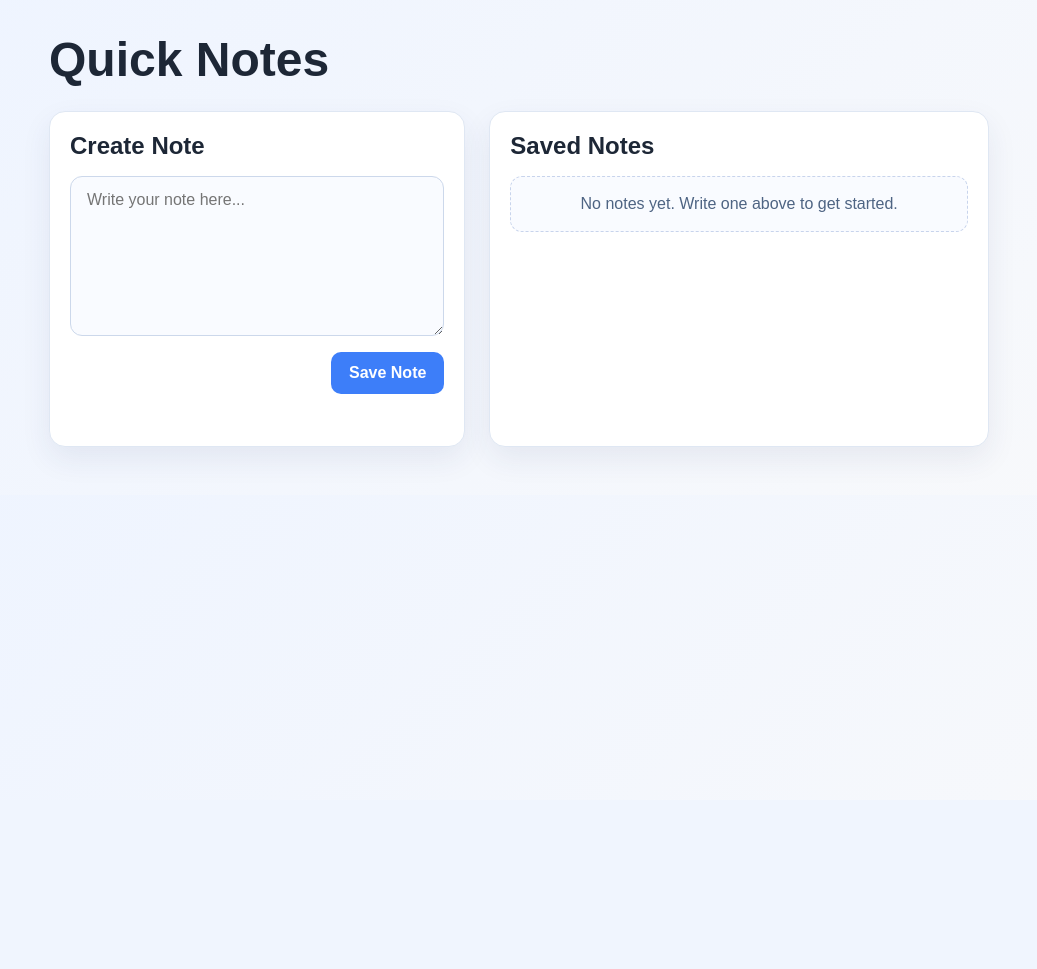
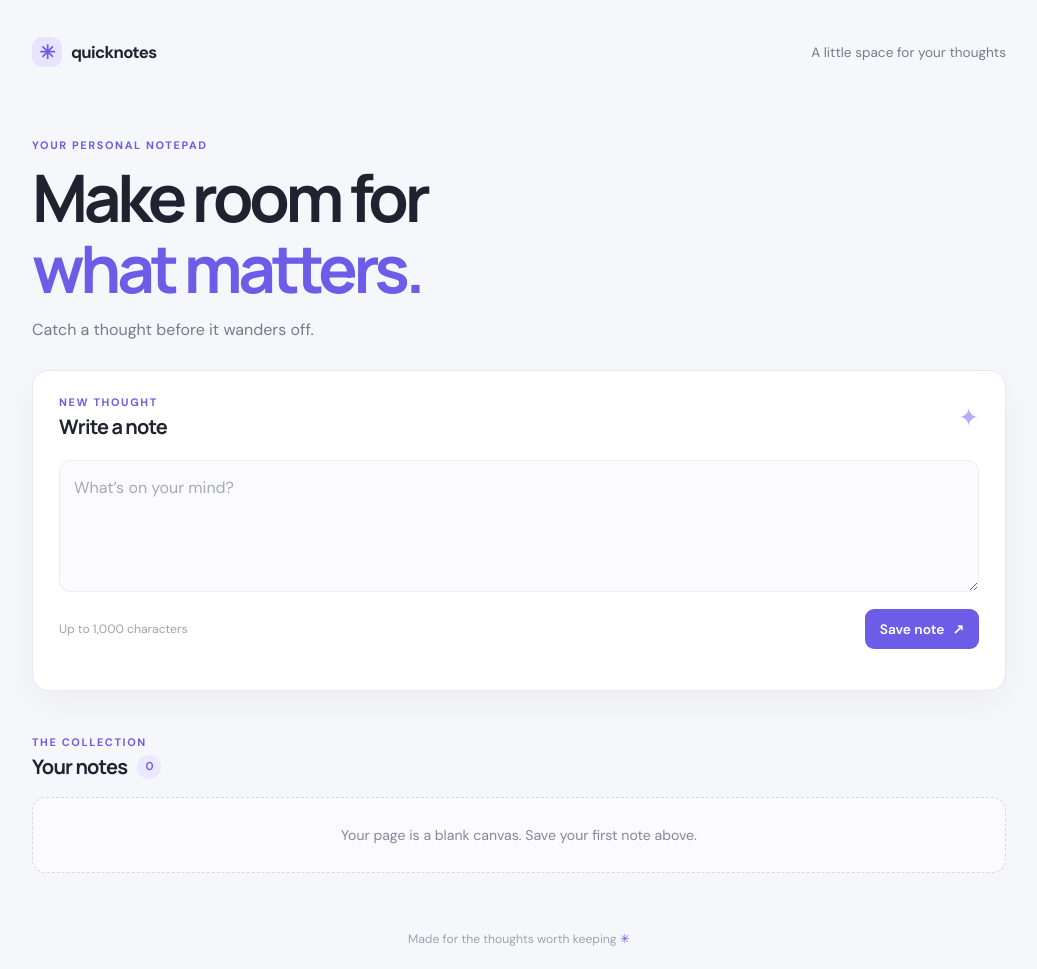
Before and after one commit to ramcharanthuppudu-cell/my-notes-app, a Flask app: page / in a window 1280 px wide. Shown: the whole page, without its empty margins (121-1158 px from the left). Before the commit the page ends 447 px from the top, so only its background shows below. Run offline with Flask 3, Linux system fonts and the light colour scheme; data that the repository does not hold is empty.

Commit message:
Add note editing and deletion, refresh the UI, and configure Render deployment.

```diff
--- a/app.py
+++ b/app.py
@@ -1,13 +1,16 @@
-from flask import Flask, jsonify, render_template, request
+import os
 import sqlite3
 from pathlib import Path
 
+from flask import Flask, jsonify, render_template, request
+
 app = Flask(__name__)
 BASE_DIR = Path(__file__).resolve().parent
-DATABASE = BASE_DIR / "notes.db"
+DATABASE = Path(os.environ.get("DATABASE_PATH", str(BASE_DIR / "notes.db")))
 
 
 def get_db_connection():
+    DATABASE.parent.mkdir(parents=True, exist_ok=True)
     conn = sqlite3.connect(DATABASE)
     conn.row_factory = sqlite3.Row
     return conn
@@ -27,6 +30,14 @@ def init_db():
         conn.commit()
 
 
+def serialize_note(note):
+    return {
+        "id": note["id"],
+        "content": note["content"],
+        "created_at": note["created_at"],
+    }
+
+
 @app.route("/")
 def index():
     return render_template("index.html")
@@ -36,42 +47,61 @@ def index():
 def notes():
     if request.method == "GET":
         with get_db_connection() as conn:
-            notes = conn.execute(
-                "SELECT id, content, created_at FROM notes ORDER BY created_at DESC"
+            saved_notes = conn.execute(
+                "SELECT id, content, created_at FROM notes ORDER BY created_at DESC, id DESC"
             ).fetchall()
-        return jsonify(
-            [{
-                "id": note["id"],
-                "content": note["content"],
-                "created_at": note["created_at"],
-            } for note in notes]
-        )
+        return jsonify([serialize_note(note) for note in saved_notes])
 
     payload = request.get_json(silent=True) or {}
     content = (payload.get("content") or "").strip()
-
     if not content:
         return jsonify({"error": "Note content is required."}), 400
+    if len(content) > 1000:
+        return jsonify({"error": "Notes must be 1000 characters or fewer."}), 400
 
     with get_db_connection() as conn:
-        cursor = conn.execute(
-            "INSERT INTO notes (content) VALUES (?)",
-            (content,),
-        )
+        cursor = conn.execute("INSERT INTO notes (content) VALUES (?)", (content,))
         conn.commit()
-        note_id = cursor.lastrowid
         note = conn.execute(
             "SELECT id, content, created_at FROM notes WHERE id = ?",
-            (note_id,),
+            (cursor.lastrowid,),
         ).fetchone()
+    return jsonify(serialize_note(note)), 201
 
-    return jsonify({
-        "id": note["id"],
-        "content": note["content"],
-        "created_at": note["created_at"],
-    }), 201
+
+@app.route("/api/notes/<int:note_id>", methods=["PUT", "DELETE"])
+def note_detail(note_id):
+    if request.method == "PUT":
+        payload = request.get_json(silent=True) or {}
+        content = (payload.get("content") or "").strip()
+        if not content:
+            return jsonify({"error": "Note content is required."}), 400
+        if len(content) > 1000:
+            return jsonify({"error": "Notes must be 1000 characters or fewer."}), 400
+
+        with get_db_connection() as conn:
+            cursor = conn.execute(
+                "UPDATE notes SET content = ? WHERE id = ?", (content, note_id)
+            )
+            conn.commit()
+            if cursor.rowcount == 0:
+                return jsonify({"error": "Note not found."}), 404
+            note = conn.execute(
+                "SELECT id, content, created_at FROM notes WHERE id = ?", (note_id,)
+            ).fetchone()
+        return jsonify(serialize_note(note))
+
+    with get_db_connection() as conn:
+        cursor = conn.execute("DELETE FROM notes WHERE id = ?", (note_id,))
+        conn.commit()
+    if cursor.rowcount == 0:
+        return jsonify({"error": "Note not found."}), 404
+    return jsonify({"message": "Note deleted."})
+
+
+# Create the table during deployment too, when Gunicorn imports this module.
+init_db()
 
 
 if __name__ == "__main__":
-    init_db()
-    app.run(host="0.0.0.0", port=5000, debug=True)
+    app.run(host="0.0.0.0", port=int(os.environ.get("PORT", "5000")))
--- a/requirements.txt
+++ b/requirements.txt
@@ -1 +1,2 @@
 Flask>=3.0,<4.0
+gunicorn>=22.0,<24.0
--- a/static/script.js
+++ b/static/script.js
@@ -2,65 +2,170 @@ document.addEventListener("DOMContentLoaded", () => {
   const form = document.getElementById("note-form");
   const noteInput = document.getElementById("note-input");
   const notesList = document.getElementById("notes-list");
+  const notesCount = document.getElementById("notes-count");
   const status = document.getElementById("status");
 
+  async function apiRequest(url, options = {}) {
+    const response = await fetch(url, options);
+    const data = await response.json().catch(() => ({}));
+    if (!response.ok) throw new Error(data.error || "Something went wrong. Please try again.");
+    return data;
+  }
+
   async function loadNotes() {
+    notesList.setAttribute("aria-busy", "true");
     try {
-      const response = await fetch("/api/notes");
-      const notes = await response.json();
+      const notes = await apiRequest("/api/notes");
+      renderNotes(notes);
+    } catch (error) {
+      notesList.replaceChildren(makeMessage("Unable to load your notes right now. Please refresh to try again."));
+    } finally {
+      notesList.removeAttribute("aria-busy");
+    }
+  }
 
+  function renderNotes(notes) {
+    notesCount.textContent = notes.length;
     if (!notes.length) {
-        notesList.innerHTML = '<div class="empty-state">No notes yet. Write one above to get started.</div>';
+      notesList.replaceChildren(makeMessage("Your page is a blank canvas. Save your first note above."));
       return;
     }
 
-      notesList.innerHTML = notes
-        .map(
-          (note) => `
-            <article class="note-item">
-              <div class="note-meta">
-                <span>Saved</span>
-                <time>${new Date(note.created_at).toLocaleString()}</time>
-              </div>
-              <p>${escapeHtml(note.content)}</p>
-            </article>
-          `
-        )
-        .join("");
-    } catch (error) {
-      notesList.innerHTML = '<div class="empty-state">Unable to load notes right now.</div>';
+    const fragment = document.createDocumentFragment();
+    notes.forEach((note) => {
+      const article = document.createElement("article");
+      article.className = "note-card";
+      article.dataset.id = note.id;
+
+      const header = document.createElement("div");
+      header.className = "note-card-header";
+      const marker = document.createElement("span");
+      marker.className = "note-marker";
+      marker.textContent = "✳";
+      marker.setAttribute("aria-hidden", "true");
+      const date = document.createElement("time");
+      date.className = "note-date";
+      date.dateTime = note.created_at.replace(" ", "T") + "Z";
+      date.textContent = new Date(`${note.created_at.replace(" ", "T")}Z`).toLocaleString();
+      header.append(marker, date);
+
+      const content = document.createElement("p");
+      content.className = "note-content";
+      content.textContent = note.content;
+
+      const actions = document.createElement("div");
+      actions.className = "note-actions";
+      const editButton = makeActionButton("Edit", "edit-note", "✎");
+      const deleteButton = makeActionButton("Delete", "delete-note", "⌫");
+      actions.append(editButton, deleteButton);
+      article.append(header, content, actions);
+      fragment.append(article);
+    });
+    notesList.replaceChildren(fragment);
   }
+
+  function makeMessage(text) {
+    const message = document.createElement("div");
+    message.className = "empty-state";
+    message.textContent = text;
+    return message;
+  }
+
+  function makeActionButton(label, action, icon) {
+    const button = document.createElement("button");
+    button.type = "button";
+    button.className = "button button-quiet";
+    button.dataset.action = action;
+    button.setAttribute("aria-label", `${label} note`);
+    button.innerHTML = `<span aria-hidden="true">${icon}</span> ${label}`;
+    return button;
   }
 
   form.addEventListener("submit", async (event) => {
     event.preventDefault();
     const content = noteInput.value.trim();
+    if (!content) return setStatus("Please write something before saving.", "error");
 
-    if (!content) {
-      setStatus("Please enter a note before saving.", "error");
+    const submitButton = form.querySelector("button[type='submit']");
+    submitButton.disabled = true;
+    try {
+      await apiRequest("/api/notes", {
+        method: "POST",
+        headers: { "Content-Type": "application/json" },
+        body: JSON.stringify({ content }),
+      });
+      noteInput.value = "";
+      setStatus("Your note is saved. Nice one!", "success");
+      await loadNotes();
+    } catch (error) {
+      setStatus(error.message, "error");
+    } finally {
+      submitButton.disabled = false;
+      noteInput.focus();
+    }
+  });
+
+  notesList.addEventListener("click", async (event) => {
+    const button = event.target.closest("button[data-action]");
+    if (!button) return;
+    const card = button.closest(".note-card");
+    const noteId = card.dataset.id;
+
+    if (button.dataset.action === "edit-note") {
+      const content = card.querySelector(".note-content");
+      if (content) {
+        const editor = document.createElement("textarea");
+        editor.className = "note-editor";
+        editor.maxLength = 1000;
+        editor.value = content.textContent;
+        editor.setAttribute("aria-label", "Edit note");
+        content.replaceWith(editor);
+        button.dataset.action = "save-edit";
+        button.innerHTML = "<span aria-hidden=\"true\">✓</span> Save";
+        button.setAttribute("aria-label", "Save edited note");
+        const cancel = makeActionButton("Cancel", "cancel-edit", "×");
+        button.after(cancel);
+        editor.focus();
+      }
       return;
     }
 
+    if (button.dataset.action === "cancel-edit") {
+      await loadNotes();
+      return;
+    }
+
+    if (button.dataset.action === "save-edit") {
+      const editor = card.querySelector(".note-editor");
+      const content = editor.value.trim();
+      if (!content) return setStatus("A note cannot be empty.", "error");
+      button.disabled = true;
       try {
-      const response = await fetch("/api/notes", {
-        method: "POST",
-        headers: {
-          "Content-Type": "application/json",
-        },
+        await apiRequest(`/api/notes/${noteId}`, {
+          method: "PUT",
+          headers: { "Content-Type": "application/json" },
           body: JSON.stringify({ content }),
         });
-
-      const data = await response.json();
-
-      if (!response.ok) {
-        throw new Error(data.error || "Unable to save note.");
-      }
-
-      noteInput.value = "";
-      setStatus("Note saved successfully!", "success");
+        setStatus("Note updated.", "success");
         await loadNotes();
       } catch (error) {
         setStatus(error.message, "error");
+        button.disabled = false;
+      }
+      return;
+    }
+
+    if (button.dataset.action === "delete-note") {
+      if (!window.confirm("Delete this note? This can’t be undone.")) return;
+      button.disabled = true;
+      try {
+        await apiRequest(`/api/notes/${noteId}`, { method: "DELETE" });
+        setStatus("Note deleted.", "success");
+        await loadNotes();
+      } catch (error) {
+        setStatus(error.message, "error");
+        button.disabled = false;
+      }
     }
   });
 
@@ -69,14 +174,5 @@ document.addEventListener("DOMContentLoaded", () => {
     status.className = `status ${type}`;
   }
 
-  function escapeHtml(value) {
-    return value
-      .replace(/&/g, "&amp;")
-      .replace(/</g, "&lt;")
-      .replace(/>/g, "&gt;")
-      .replace(/\"/g, "&quot;")
-      .replace(/'/g, "&#039;");
-  }
-
   loadNotes();
 });
--- a/static/style.css
+++ b/static/style.css
@@ -1,146 +1,79 @@
+@import url('https://fonts.googleapis.com/css2?family=DM+Sans:wght@400;500;600;700&family=Manrope:wght@600;700;800&display=swap');
+
+:root {
+  color-scheme: light;
+  --ink: #20232f;
+  --muted: #777b89;
+  --purple: #6d5ce8;
+  --purple-dark: #5545cc;
+  --line: #e9e7f1;
+  --paper: #fff;
+}
+
+* { box-sizing: border-box; }
 body {
   margin: 0;
-  font-family: Arial, sans-serif;
-  background: linear-gradient(135deg, #eef4ff, #f8f9fb);
-  color: #1d2736;
+  min-height: 100vh;
+  background: #f6f7fb;
+  color: var(--ink);
+  font-family: "DM Sans", sans-serif;
+  -webkit-font-smoothing: antialiased;
 }
-
-* {
-  box-sizing: border-box;
+button, textarea { font: inherit; }
+.app-shell { max-width: 1030px; margin: 0 auto; padding: 28px 28px 22px; }
+.topbar { height: 48px; display: flex; align-items: center; justify-content: space-between; margin-bottom: 62px; }
+.brand { display: inline-flex; align-items: center; gap: 9px; color: var(--ink); text-decoration: none; font-weight: 700; font-size: 1.05rem; letter-spacing: -.04em; }
+.brand-icon { display: grid; place-items: center; width: 30px; height: 30px; border-radius: 10px; background: #e8e4ff; color: var(--purple); font-size: 1.2rem; }
+.topbar-label { color: var(--muted); font-size: .85rem; }
+.intro { margin-bottom: 30px; }
+.eyebrow { margin: 0 0 10px; color: var(--purple); font-size: .68rem; font-weight: 700; letter-spacing: .15em; }
+h1, h2 { font-family: Manrope, sans-serif; }
+h1 { margin: 0; font-size: clamp(2.5rem, 6vw, 4.1rem); line-height: 1.09; letter-spacing: -.065em; }
+h1 span { color: var(--purple); }
+.intro-copy { margin: 14px 0 0; color: var(--muted); font-size: 1rem; }
+.card { background: var(--paper); border: 1px solid var(--line); border-radius: 17px; box-shadow: 0 12px 32px rgba(37, 31, 73, .045); }
+.composer { padding: 24px 26px 15px; }
+.section-heading, .notes-heading { display: flex; align-items: center; justify-content: space-between; }
+.section-heading .eyebrow, .notes-heading .eyebrow { margin-bottom: 4px; }
+h2 { margin: 0; font-size: 1.25rem; letter-spacing: -.04em; }
+.sparkle { color: #b7acf9; font-size: 1.55rem; }
+#note-form { margin-top: 20px; }
+#note-input, .note-editor { width: 100%; min-height: 112px; resize: vertical; border: 1px solid #eeedf3; border-radius: 11px; padding: 14px; color: var(--ink); background: #fbfbfd; line-height: 1.6; outline: none; transition: border-color .2s, box-shadow .2s; }
+#note-input:focus, .note-editor:focus { border-color: #b3a9f6; box-shadow: 0 0 0 3px #eeeaff; }
+#note-input::placeholder { color: #a7a9b3; }
+.composer-footer { display: flex; justify-content: space-between; align-items: center; margin-top: 12px; }
+.hint { color: #a0a2ad; font-size: .76rem; }
+.button { display: inline-flex; align-items: center; justify-content: center; gap: 8px; border: 0; border-radius: 9px; cursor: pointer; font-weight: 600; transition: background .2s, color .2s, transform .2s; }
+.button:disabled { opacity: .55; cursor: wait; }
+.button-primary { padding: 11px 15px; color: #fff; background: var(--purple); font-size: .86rem; }
+.button-primary:hover { background: var(--purple-dark); transform: translateY(-1px); }
+.status { min-height: 18px; margin: 8px 0 0; color: var(--muted); font-size: .82rem; }
+.status.error { color: #b42318; }
+.status.success { color: #21804b; }
+.notes-section { margin-top: 44px; }
+.notes-heading { margin-bottom: 17px; }
+.notes-heading h2 { display: flex; gap: 10px; align-items: center; }
+.count-badge { display: inline-grid; place-items: center; min-width: 24px; height: 24px; padding: 0 7px; border-radius: 99px; color: var(--purple); background: #ebe8ff; font: 600 .72rem "DM Sans", sans-serif; }
+.notes-list { display: grid; grid-template-columns: repeat(2, minmax(0, 1fr)); gap: 15px; }
+.note-card { min-width: 0; padding: 17px 18px 12px; border: 1px solid var(--line); border-radius: 14px; background: var(--paper); box-shadow: 0 5px 16px rgba(37, 31, 73, .025); animation: appear .25s ease both; }
+@keyframes appear { from { opacity: 0; transform: translateY(5px); } to { opacity: 1; transform: translateY(0); } }
+.note-card-header { display: flex; align-items: center; gap: 8px; padding-bottom: 13px; }
+.note-marker { color: #9386ef; }
+.note-date { color: #9a9ba6; font-size: .72rem; }
+.note-content { min-height: 35px; margin: 0; white-space: pre-wrap; overflow-wrap: anywhere; color: #414452; font-size: .92rem; line-height: 1.65; }
+.note-editor { min-height: 90px; font-size: .9rem; }
+.note-actions { display: flex; justify-content: flex-end; gap: 7px; padding-top: 11px; margin-top: 10px; border-top: 1px solid #f1f0f5; }
+.button-quiet { padding: 6px 9px; color: #77798a; background: transparent; font-size: .76rem; }
+.button-quiet:hover { color: var(--purple-dark); background: #f1efff; }
+.empty-state { grid-column: 1 / -1; padding: 28px 18px; border: 1px dashed #d9d5ea; border-radius: 14px; color: #858796; background: #fbfaff; text-align: center; font-size: .88rem; }
+footer { margin-top: 58px; color: #a1a2ad; text-align: center; font-size: .76rem; }
+footer span { color: var(--purple); }
+.visually-hidden { position: absolute; width: 1px; height: 1px; padding: 0; margin: -1px; overflow: hidden; clip: rect(0, 0, 0, 0); white-space: nowrap; border: 0; }
+@media (max-width: 650px) {
+  .app-shell { padding: 20px 17px; }
+  .topbar { margin-bottom: 43px; }
+  .topbar-label { font-size: .72rem; }
+  .composer { padding: 20px 17px 12px; }
+  .notes-list { grid-template-columns: 1fr; }
+  .notes-section { margin-top: 35px; }
 }
-
-.app-shell {
-  max-width: 980px;
-  margin: 0 auto;
-  padding: 32px 20px 48px;
-}
-
-.topbar {
-  margin-bottom: 24px;
-}
-
-.topbar h1 {
-  margin: 0;
-  font-size: clamp(2rem, 4vw, 3rem);
-}
-
-.content {
-  display: grid;
-  grid-template-columns: 1fr 1.2fr;
-  gap: 24px;
-}
-
-.card {
-  background: #ffffff;
-  border: 1px solid #dfe7f3;
-  border-radius: 16px;
-  box-shadow: 0 12px 30px rgba(33, 55, 96, 0.08);
-  padding: 20px;
-}
-
-h2 {
-  margin-top: 0;
-  margin-bottom: 16px;
-}
-
-#note-form {
-  display: flex;
-  flex-direction: column;
-  gap: 16px;
-}
-
-#note-input {
-  width: 100%;
-  resize: vertical;
-  min-height: 160px;
-  border: 1px solid #ccd8eb;
-  border-radius: 12px;
-  padding: 14px 16px;
-  font: inherit;
-  background: #f9fbff;
-}
-
-#note-input:focus {
-  outline: 2px solid #7ea6ff;
-  border-color: #7ea6ff;
-}
-
-.actions {
-  display: flex;
-  justify-content: flex-end;
-}
-
-button {
-  background: #3d7ef9;
-  color: white;
-  border: none;
-  border-radius: 10px;
-  padding: 12px 18px;
-  font-size: 1rem;
-  font-weight: 600;
-  cursor: pointer;
-  transition: background 0.2s ease;
-}
-
-button:hover {
-  background: #2e69db;
-}
-
-.status {
-  min-height: 20px;
-  margin: 12px 0 0;
-  color: #33527f;
-  font-size: 0.95rem;
-}
-
-.status.error {
-  color: #b42318;
-}
-
-.status.success {
-  color: #1d7a42;
-}
-
-.notes-list {
-  display: flex;
-  flex-direction: column;
-  gap: 14px;
-}
-
-.note-item {
-  border: 1px solid #e2e8f2;
-  border-radius: 12px;
-  background: #f8fbff;
-  padding: 14px;
-}
-
-.note-item p {
-  margin: 0;
-  line-height: 1.6;
-  white-space: pre-wrap;
-  word-break: break-word;
-}
-
-.note-meta {
-  display: flex;
-  justify-content: space-between;
-  gap: 12px;
-  margin-bottom: 10px;
-  font-size: 0.8rem;
-  color: #586982;
-}
-
-.empty-state {
-  border: 1px dashed #c8d4ec;
-  padding: 18px;
-  border-radius: 12px;
-  text-align: center;
-  color: #4e6483;
-  background: #f9fbff;
-}
-
-@media (max-width: 760px) {
-  .content {
-    grid-template-columns: 1fr;
-  }
-}
--- a/templates/index.html
+++ b/templates/index.html
@@ -3,38 +3,60 @@
   <head>
     <meta charset="UTF-8" />
     <meta name="viewport" content="width=device-width, initial-scale=1.0" />
-    <title>Quick Note App</title>
+    <meta name="theme-color" content="#f6f7fb" />
+    <title>Quick Notes</title>
+    <link rel="preconnect" href="https://fonts.googleapis.com" />
+    <link rel="preconnect" href="https://fonts.gstatic.com" crossorigin />
+    <link href="https://fonts.googleapis.com/css2?family=DM+Sans:wght@400;500;600;700&family=Manrope:wght@600;700;800&display=swap" rel="stylesheet" />
     <link rel="stylesheet" href="{{ url_for('static', filename='style.css') }}" />
   </head>
   <body>
     <div class="app-shell">
       <header class="topbar">
-        <h1>Quick Notes</h1>
+        <a class="brand" href="/" aria-label="Quick Notes home">
+          <span class="brand-icon" aria-hidden="true">✳</span>
+          <span>quicknotes</span>
+        </a>
+        <span class="topbar-label">A little space for your thoughts</span>
       </header>
 
-      <main class="content">
-        <section class="composer card">
-          <h2>Create Note</h2>
+      <main>
+        <section class="intro">
+          <p class="eyebrow">YOUR PERSONAL NOTEPAD</p>
+          <h1>Make room for<br /><span>what matters.</span></h1>
+          <p class="intro-copy">Catch a thought before it wanders off.</p>
+        </section>
+
+        <section class="composer card" aria-labelledby="composer-title">
+          <div class="section-heading">
+            <div>
+              <p class="eyebrow">NEW THOUGHT</p>
+              <h2 id="composer-title">Write a note</h2>
+            </div>
+            <span class="sparkle" aria-hidden="true">✦</span>
+          </div>
           <form id="note-form">
-            <textarea
-              id="note-input"
-              rows="6"
-              maxlength="1000"
-              placeholder="Write your note here..."
-              required
-            ></textarea>
-            <div class="actions">
-              <button type="submit">Save Note</button>
+            <label class="visually-hidden" for="note-input">Note content</label>
+            <textarea id="note-input" rows="4" maxlength="1000" placeholder="What’s on your mind?" required></textarea>
+            <div class="composer-footer">
+              <span class="hint">Up to 1,000 characters</span>
+              <button class="button button-primary" type="submit"><span>Save note</span><span aria-hidden="true">↗</span></button>
             </div>
           </form>
           <p id="status" class="status" aria-live="polite"></p>
         </section>
 
-        <section class="notes-panel card">
-          <h2>Saved Notes</h2>
-          <div id="notes-list" class="notes-list"></div>
+        <section class="notes-section" aria-labelledby="notes-title">
+          <div class="notes-heading">
+            <div>
+              <p class="eyebrow">THE COLLECTION</p>
+              <h2 id="notes-title">Your notes <span id="notes-count" class="count-badge">0</span></h2>
+            </div>
+          </div>
+          <div id="notes-list" class="notes-list" aria-live="polite"></div>
         </section>
       </main>
+      <footer>Made for the thoughts worth keeping <span aria-hidden="true">✳</span></footer>
     </div>
 
     <script src="{{ url_for('static', filename='script.js') }}"></script>
```
Also changed, not shown: render.yaml (added, +14 -0 lines), README.md. Lines whose indentation alone changed are shown as unchanged.
